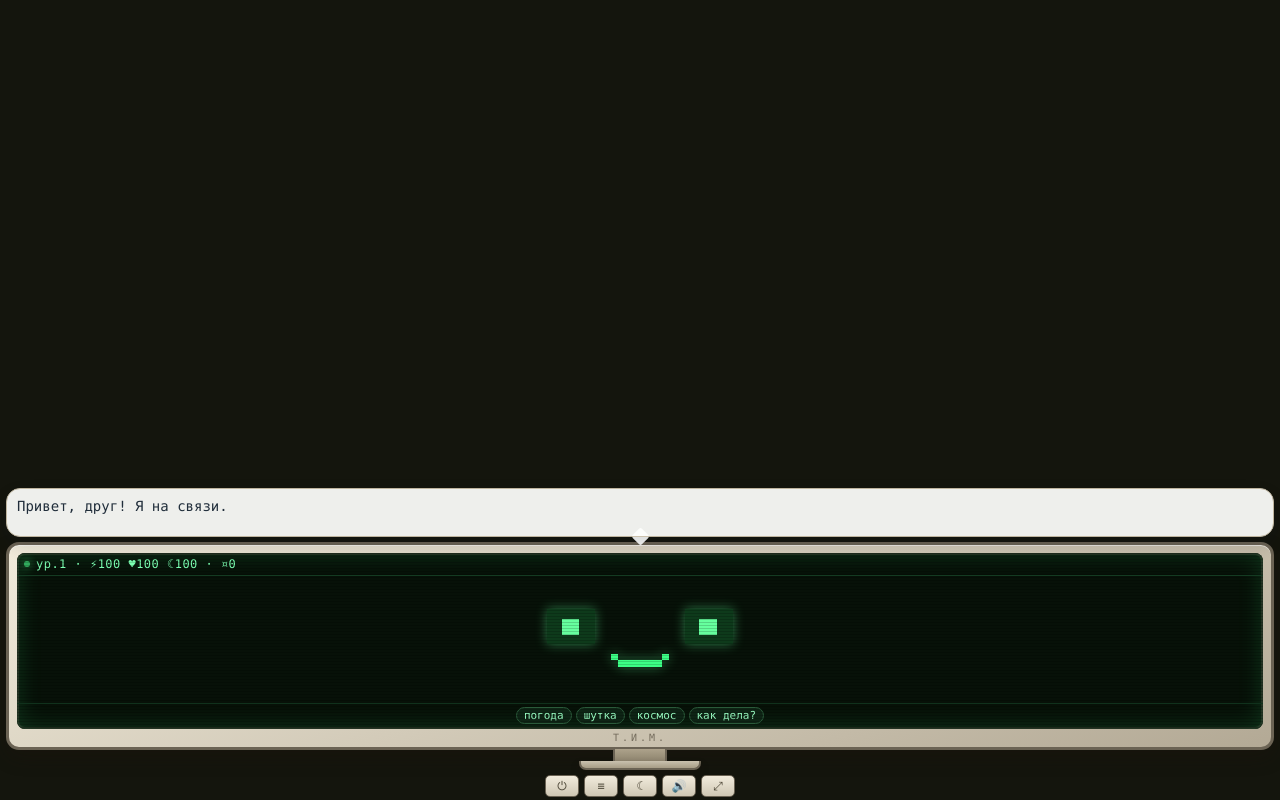
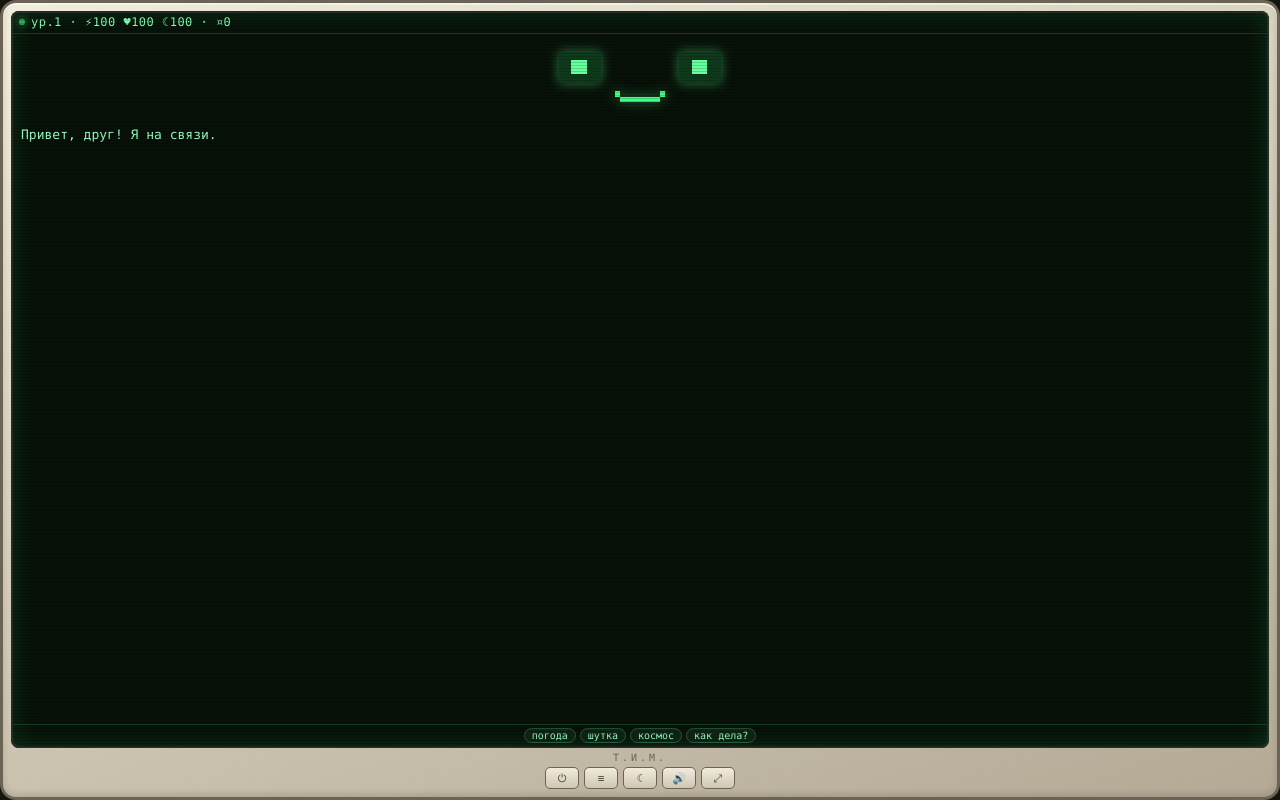
Before and after one commit to chipsfirst/tim, a plain HTML site: page ui/index.html in a window 1280 px wide. Drawn offline with Linux system fonts and the light colour scheme.

Commit message:
Окно целиком стало монитором: ответы и ввод на экране, кнопки на корпусе
Белого фона больше нет по построению: корпус занимает всё окно, висящего облачка над роботом и тёмной карточки вокруг него тоже. Кинескоп с развёрткой, строка показателей, лицо, текст ответа, поле ввода и быстрые вопросы — всё на экране, под ним табличка и клавиши.

Высота окна подобрана так, чтобы корпус заполнял его без остатка; углы скругляются статичным регионом при старте.

```diff
--- a/ui/index.html
+++ b/ui/index.html
@@ -4,27 +4,11 @@
 <link rel="stylesheet" href="style.css">
 </head>
 <body>
- <!-- облачко над монитором: ответ и поле ввода -->
- <div id="cloud">
-  <div id="bubble" class="log">
-   <span id="bubble-text"></span>
-   <div id="panel" class="entry">
-    <span>&gt;</span>
-    <input id="q" placeholder="спросить…" autocomplete="off">
-    <button id="send" title="Спросить">→</button>
-    <button id="login" title="Войти в Алису">⌗</button>
-    <button id="collapse" title="Свернуть">⤡</button>
-   </div>
-  </div>
- </div>
-
- <!-- монитор -->
- <div class="device">
-  <div class="case">
+ <div class="device case">
   <div class="screen">
    <div class="bar" id="bar"><span id="led" class="led"></span><span id="bar-text"></span></div>
    <div class="face">
-      <svg viewBox="40 0 140 60" width="100%" height="96" shape-rendering="crispEdges">
+     <svg viewBox="40 0 140 60" width="100%" height="88" shape-rendering="crispEdges">
        <g id="eyes">
          <g class="eye"><rect x="52" y="10" width="30" height="22" fill="#0E3A1B"/>
            <rect class="pupil" x="61" y="16" width="11" height="10" fill="#66FF9E"/></g>
@@ -41,6 +25,14 @@
        </g>
      </svg>
    </div>
+   <div id="bubble" class="log"><span id="bubble-text"></span></div>
+   <div id="panel" class="entry">
+    <span>&gt;</span>
+    <input id="q" placeholder="спросить…" autocomplete="off">
+    <button id="send" title="Спросить">→</button>
+    <button id="login" title="Войти в Алису">⌗</button>
+    <button id="collapse" title="Свернуть">⤡</button>
+   </div>
    <div class="hints">
     <button data-ask="погода">погода</button>
     <button data-ask="шутка">шутка</button>
@@ -53,18 +45,13 @@
    <div id="caret"></div>
   </div>
   <div class="brand">Т.И.М.</div>
-  </div>
-  <div class="stand"></div>
-  <div class="base"></div>
- </div>
-
- <!-- кнопки под монитором -->
   <div class="keys">
    <button id="power" title="Выход">⏻</button>
    <button id="mbtn" title="Меню">≡</button>
    <button id="sleepbtn" title="Сон">☾</button>
    <button id="sound" title="Звук">🔊</button>
    <button id="widebtn" title="Развернуть">⤢</button>
+  </div>
  </div>
 
  <div id="floppy-mini" title="Открыть">⛁</div>
--- a/ui/style.css
+++ b/ui/style.css
@@ -1,12 +1,11 @@
-/* Т.И.М. — монитор старого компьютера, над ним облачко, под ним кнопки. */
+/* Т.И.М. — окно целиком это монитор: корпус, кинескоп, кнопки на корпусе. */
 
 * { margin: 0; padding: 0; box-sizing: border-box; }
 
 html, body {
   width: 100%;
   height: 100%;
-  /* Фон окна непрозрачный: прозрачность на Windows нестабильна и вместо неё
-     проступало серое полотно. Тёмный фон читается как часть оформления. */
+  /* фон под корпусом не виден: корпус занимает окно целиком */
   background: #14150D;
   overflow: hidden;
   user-select: none;
@@ -15,168 +14,44 @@ html, body {
   cursor: default;
 }
 
-body {
+/* ---------- корпус ---------- */
+
+.case {
+  position: absolute;
+  inset: 0;
   display: flex;
   flex-direction: column;
-  justify-content: flex-end;
-  align-items: center;
-  gap: 5px;
-  padding: 5px 6px 3px;
+  gap: 4px;
+  padding: 8px;
+  border: 3px solid #6B6354;
+  border-radius: 16px;
+  background: linear-gradient(160deg, #F2ECDC, #B3A995);
+  box-shadow: inset 0 2px 0 rgba(255, 255, 255, 0.55), inset 0 -3px 6px rgba(60, 45, 25, 0.18);
 }
 
-/* ---------- облачко ---------- */
-
-#cloud {
-  position: relative;
+.brand {
   flex: 0 0 auto;
-  width: 100%;
-}
-/* хвостик живёт в обёртке: внутри прокручиваемой области он давал полосу */
-#cloud::after {
-  content: "";
-  position: absolute;
-  left: 50%;
-  bottom: -6px;
-  width: 13px;
-  height: 13px;
-  margin-left: -6.5px;
-  border-radius: 2px;
-  background: #FCFDFB;
-  transform: rotate(45deg);
-  opacity: 0;
-  transition: opacity 0.18s ease;
-  pointer-events: none;
-}
-#cloud:has(#bubble.show)::after { opacity: 1; }
-
-#bubble {
-  position: relative;
-  flex: 0 0 auto;
-  width: 100%;
-  max-height: 132px;
-  /* монитор с кнопками занимает ~270px — облачко берёт остаток окна */
-  max-height: calc(100vh - 272px);
-  overflow-y: auto;
-  overscroll-behavior: contain;
-  padding: 8px 10px 7px;
-  border: 1.5px solid #C9BFA8;
-  border-radius: 14px;
-  background: #FCFDFB;
-  color: #22303F;
-  font-size: 14px;
-  line-height: 1.38;
-  white-space: normal;
-  box-shadow: 0 8px 20px rgba(25, 35, 45, 0.18);
-  opacity: 0;
-  pointer-events: none;
-  transform: translateY(7px) scale(0.97);
-  transform-origin: 50% 100%;
-  transition: opacity 0.18s ease, transform 0.2s ease;
-  z-index: 6;
-}
-#bubble.show { opacity: 1; pointer-events: auto; transform: none; }
-
-#bubble::after {
-  content: none;
-}
-#bubble.thinking { color: #6B7A8A; font-style: italic; }
-#bubble-text { white-space: pre-line; }
-#bubble.thinking #bubble-text::after {
-  content: "";
-  animation: dots 1.2s steps(4, end) infinite;
-  font-weight: 700;
-}
-@keyframes dots {
-  0% { content: ""; } 25% { content: "."; } 50% { content: ".."; } 75% { content: "..."; }
-}
-#bubble::-webkit-scrollbar { width: 6px; }
-#bubble::-webkit-scrollbar-track { background: transparent; }
-#bubble::-webkit-scrollbar-thumb { background: #C9BFA8; border-radius: 3px; }
-
-/* ---------- поле ввода внутри облачка ---------- */
-
-#panel {
-  display: flex;
-  align-items: center;
-  gap: 4px;
-  margin-top: 6px;
-  padding-top: 6px;
-  border-top: 1px dashed #D3CBB8;
-  max-height: 0;
-  opacity: 0;
-  overflow: hidden;
-  pointer-events: none;
-  transition: max-height 0.2s ease, opacity 0.16s ease;
-}
-#panel.show { max-height: 40px; opacity: 1; pointer-events: auto; }
-#panel > span { color: #5E7A63; font-size: 14px; }
-
-#q {
-  flex: 1;
-  min-width: 0;
-  height: 26px;
-  padding: 0 8px;
-  border: 1.5px solid #D6D0C0;
-  border-radius: 8px;
-  background: #fff;
-  color: #22303F;
-  font: inherit;
-  font-size: 15px;
-  outline: none;
-}
-#q:focus { border-color: #5FA97A; }
-#q::placeholder { color: #A3ADB6; }
-
-#panel button {
-  flex: 0 0 auto;
-  width: 26px;
-  height: 26px;
-  border: 0;
-  border-radius: 8px;
-  background: #E7EFE6;
-  color: #3A6B4A;
-  font: inherit;
-  font-size: 15px;
-  font-weight: 700;
-  cursor: pointer;
-  transition: background 0.15s ease, transform 0.1s ease;
-}
-#panel button:hover { background: #D8E8DA; }
-#panel button:active { transform: scale(0.93); }
-#collapse { display: none; }
-body.wide #collapse { display: block; }
-
-/* ---------- корпус монитора ---------- */
-
-.device {
-  flex: 0 0 auto;
-  width: 100%;
-  display: flex;
-  flex-direction: column;
-  align-items: center;
+  text-align: center;
+  font-size: 10px;
+  letter-spacing: 0.3em;
+  color: #6B6354;
 }
 
-.case {
-  width: 100%;
-  padding: 8px 8px 4px;
-  border: 3px solid #6B6354;
-  border-radius: 13px;
-  background: linear-gradient(160deg, #F2ECDC, #B3A995);
-  box-shadow: 0 8px 18px rgba(30, 20, 10, 0.26), inset 0 1px 0 rgba(255, 255, 255, 0.6);
-}
+/* ---------- кинескоп ---------- */
 
 .screen {
   position: relative;
-  height: 176px;
+  flex: 1;
+  min-height: 0;
   display: flex;
   flex-direction: column;
   overflow: hidden;
   border-radius: 8px;
   background: #071108;
-  box-shadow: inset 0 0 24px rgba(60, 255, 134, 0.18), inset 0 0 0 2px #21211A;
+  box-shadow: inset 0 0 26px rgba(60, 255, 134, 0.16), inset 0 0 0 2px #21211A;
 }
 
-/* строчная развёртка старого кинескопа */
+/* строчная развёртка */
 .screen::after {
   content: "";
   position: absolute;
@@ -187,41 +62,12 @@ body.wide #collapse { display: block; }
   opacity: 0.55;
 }
 
-.brand {
-  padding-top: 3px;
-  text-align: center;
-  font-size: 10px;
-  letter-spacing: 0.3em;
-  color: #6B6354;
-  opacity: 0.9;
-}
-
-.stand {
-  width: 54px;
-  height: 12px;
-  margin-top: -1px;
-  border-left: 2px solid #6B6354;
-  border-right: 2px solid #6B6354;
-  background: linear-gradient(180deg, #ADA28B, #8E846E);
-}
-
-.base {
-  width: 122px;
-  height: 9px;
-  border: 2px solid #6B6354;
-  border-top: 0;
-  border-radius: 0 0 7px 7px;
-  background: linear-gradient(180deg, #C9C1AE, #A79D86);
-  box-shadow: 0 5px 10px rgba(30, 20, 10, 0.22);
-}
-
-/* ---------- строка показателей ---------- */
-
 .bar {
+  flex: 0 0 auto;
   display: flex;
   align-items: center;
   gap: 6px;
-  padding: 4px 7px;
+  padding: 4px 8px;
   border-bottom: 1px solid #143B22;
   font-size: 12px;
   letter-spacing: 0.04em;
@@ -243,14 +89,13 @@ body.wide #collapse { display: block; }
 /* ---------- лицо ---------- */
 
 .face {
-  flex: 1;
+  flex: 0 0 auto;
   display: flex;
   align-items: center;
   justify-content: center;
-  padding: 2px 8px 0;
-  min-height: 0;
+  padding: 4px 8px 0;
 }
-.face svg { display: block; height: 96px; filter: drop-shadow(0 0 6px rgba(90, 255, 150, 0.45)); }
+.face svg { display: block; height: 84px; filter: drop-shadow(0 0 6px rgba(90, 255, 150, 0.45)); }
 
 #eyes { transition: opacity 0.18s ease; }
 #eyes .eye {
@@ -290,9 +135,87 @@ body.face-flat #mouth > #face-flat,
 body.face-o #mouth > #face-o,
 body.face-tongue #mouth > #face-tongue { display: block; }
 
-/* ---------- быстрые вопросы на экране ---------- */
+/* ---------- текст на экране ---------- */
+
+#bubble {
+  flex: 1;
+  min-height: 0;
+  overflow-y: auto;
+  overscroll-behavior: contain;
+  padding: 4px 10px 6px;
+  color: #9BFFC4;
+  font-size: 13px;
+  line-height: 1.36;
+  white-space: pre-line;
+  word-break: break-word;
+}
+#bubble-text { white-space: pre-line; }
+#bubble.thinking { color: #7CFFB2; font-style: italic; letter-spacing: 0.06em; }
+#bubble.thinking #bubble-text::after {
+  content: "";
+  animation: dots 1.2s steps(4, end) infinite;
+  font-weight: 700;
+}
+@keyframes dots {
+  0% { content: ""; } 25% { content: "."; } 50% { content: ".." } 75% { content: "..." }
+}
+#bubble::-webkit-scrollbar { width: 5px; }
+#bubble::-webkit-scrollbar-thumb { background: #2A5A3A; border-radius: 3px; }
+
+/* ---------- ввод ---------- */
+
+#panel {
+  flex: 0 0 auto;
+  display: flex;
+  align-items: center;
+  gap: 4px;
+  padding: 0 6px;
+  border-top: 1px solid #143B22;
+  max-height: 0;
+  opacity: 0;
+  overflow: hidden;
+  pointer-events: none;
+  transition: max-height 0.2s ease, opacity 0.16s ease, padding 0.2s ease;
+}
+#panel.show { max-height: 36px; padding: 4px 6px; opacity: 1; pointer-events: auto; }
+#panel > span { color: #66FF9E; font-size: 13px; }
+
+#q {
+  flex: 1;
+  min-width: 0;
+  height: 26px;
+  padding: 0 6px;
+  border: 0;
+  background: transparent;
+  color: #CFFFE2;
+  font: inherit;
+  font-size: 13px;
+  outline: none;
+}
+#q::placeholder { color: #3F6E52; }
+
+#panel button {
+  flex: 0 0 auto;
+  width: 26px;
+  height: 26px;
+  border: 0;
+  border-radius: 6px;
+  background: #0E2415;
+  color: #9BFFC4;
+  font: inherit;
+  font-size: 13px;
+  font-weight: 700;
+  cursor: pointer;
+}
+#panel button:hover { background: #16331F; color: #CFFFE2; }
+#panel button:active { transform: scale(0.94); }
+#collapse { display: none; }
+body.wide #collapse { display: block; }
+
+/* ---------- быстрые вопросы ---------- */
 
 .hints {
+  flex: 0 0 auto;
   display: flex;
   gap: 4px;
   justify-content: center;
@@ -307,17 +230,16 @@ body.face-tongue #mouth > #face-tongue { display: block; }
   background: #0E2415;
   color: #9BFFC4;
   font: inherit;
-  font-size: 11px;
+  font-size: 10px;
   cursor: pointer;
   white-space: nowrap;
 }
 .hints button:hover { background: #16331F; border-color: #3CFF86; }
 
-/* ---------- кнопки под монитором ---------- */
+/* ---------- кнопки на корпусе ---------- */
 
 .keys {
   flex: 0 0 auto;
-  width: 100%;
   display: flex;
   gap: 5px;
   justify-content: center;
@@ -330,7 +252,7 @@ body.face-tongue #mouth > #face-tongue { display: block; }
   background: linear-gradient(180deg, #F1EBDC, #CFC7B4);
   color: #4E4838;
   font: inherit;
-  font-size: 12px;
+  font-size: 11px;
   line-height: 1;
   cursor: pointer;
 }
@@ -365,6 +287,7 @@ body.screen-off #caret {
 }
 body.screen-off .face,
 body.screen-off .hints,
+body.screen-off #bubble,
 body.screen-off #bar-text { opacity: 0; transition: opacity 0.18s ease; }
 body.screen-off .screen { background: #030B05; }
 
@@ -411,7 +334,7 @@ body.screen-off .screen { background: #030B05; }
 #tw {
   position: absolute;
   left: 50%;
-  top: 24px;
+  top: 26px;
   transform: translateX(-50%);
   width: 190px;
   height: 132px;
@@ -426,7 +349,7 @@ body.screen-off .screen { background: #030B05; }
 #tx {
   position: absolute;
   right: 5px;
-  top: 26px;
+  top: 28px;
   z-index: 10;
   display: none;
   width: 20px;
@@ -436,7 +359,7 @@ body.screen-off .screen { background: #030B05; }
   background: rgba(252, 254, 255, 0.95);
   color: #B4442E;
   font: inherit;
-  font-size: 12px;
+  font-size: 11px;
   font-weight: 700;
   cursor: pointer;
 }
@@ -444,16 +367,11 @@ body.screen-off .screen { background: #030B05; }
 
 /* ---------- расширенный режим ---------- */
 
-/* Окно не растягиваем: на Windows смена размера ломает прозрачность и
-   оставляет по краям белую подложку. Место для ответа освобождаем внутри. */
-body.wide .screen { height: 122px; }
-body.wide .hints,
-body.wide .brand { display: none; }
-body.wide #bubble { font-size: 14px; max-height: calc(100vh - 182px); }
+body.wide .hints { display: none; }
+body.wide .face svg { height: 56px; }
 
 /* ---------- ночь и темы корпуса ---------- */
 
-body.night #bubble { opacity: 0.94; }
 body.theme-blue .case { background: linear-gradient(160deg, #E7F0FA, #8FA8C4); border-color: #4A6A8A; }
 body.theme-red .case { background: linear-gradient(160deg, #F3E2DD, #C49A94); border-color: #8A4A42; }
 body.theme-gold .case { background: linear-gradient(160deg, #FBF1D2, #D6B770); border-color: #8A6A2E; }
```
Also changed, not shown: 1 other file. Lines whose indentation alone changed are shown as unchanged.
